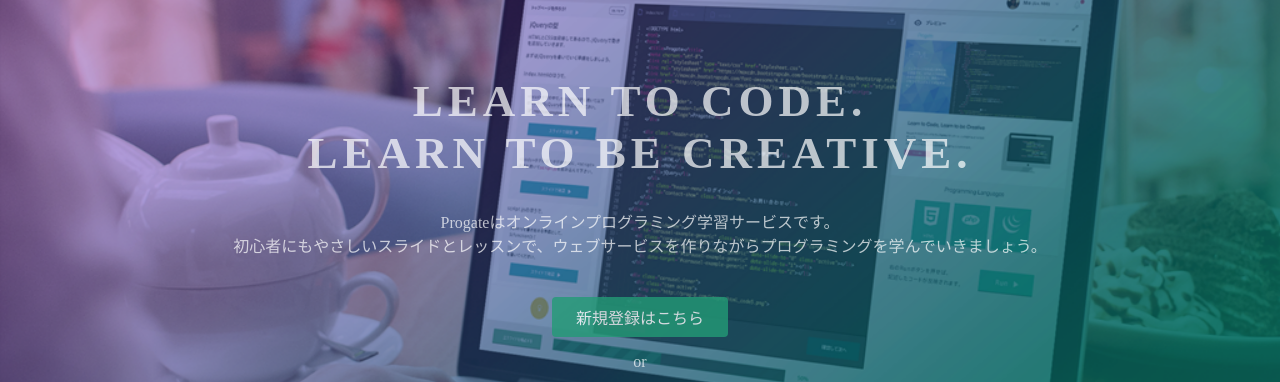
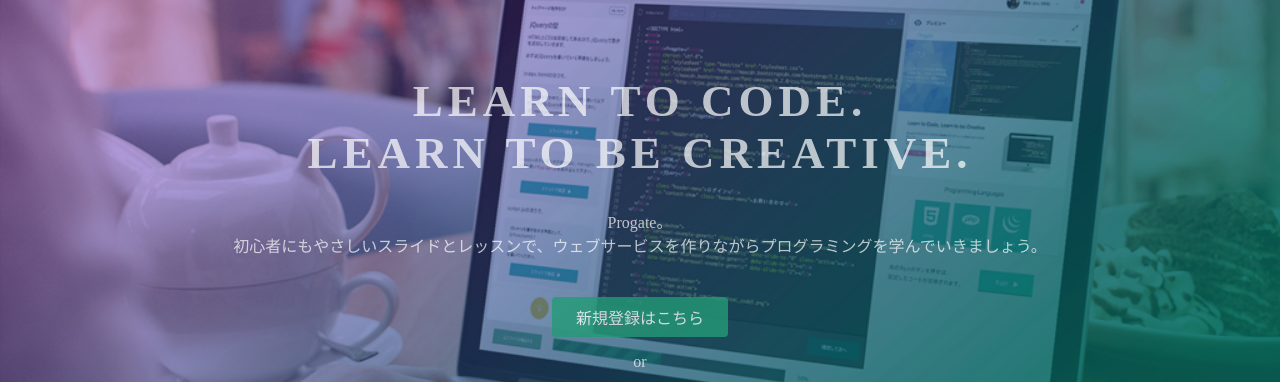
Before and after one commit to Hayashipro4869/Hayashipro.github.io, a plain HTML site: page index.html in a window 1280 px wide. Shown: the part 135-517 px from the top of the page. Drawn offline with Linux system fonts and the light colour scheme.

Commit message:
Update index.html

```diff
--- a/index.html
+++ b/index.html
@@ -24,7 +24,7 @@
   <div class="top-wrapper">
     <div class="container">
       <h1>LEARN TO CODE.<br>LEARN TO BE CREATIVE.</h1>
-      <p>Progateはオンラインプログラミング学習サービスです。<br>初心者にもやさしいスライドとレッスンで、ウェブサービスを作りながらプログラミングを学んでいきましょう。</p>
+      <p>Progate。<br>初心者にもやさしいスライドとレッスンで、ウェブサービスを作りながらプログラミングを学んでいきましょう。</p>
       <div class="btn-wrapper">
         <a href="#" class="btn signup">新規登録はこちら</a>
         <p>or</p>
```
